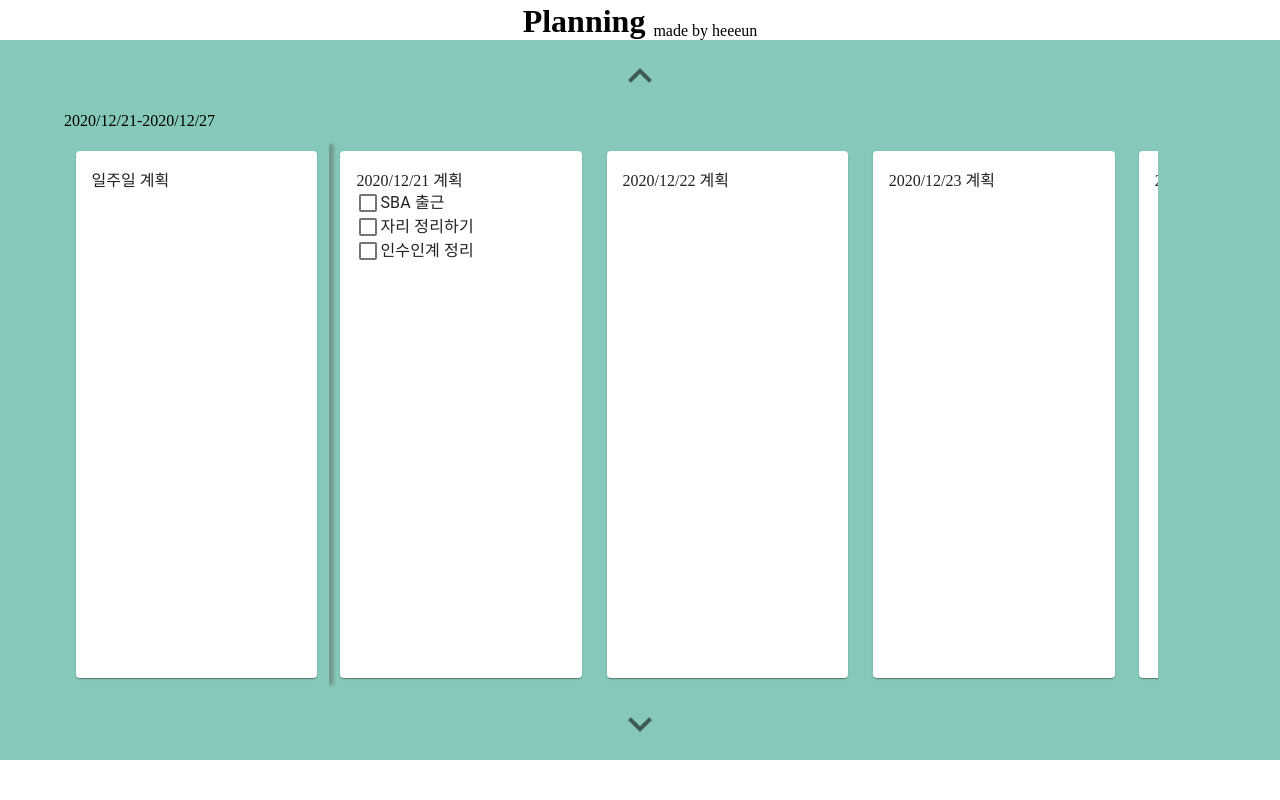
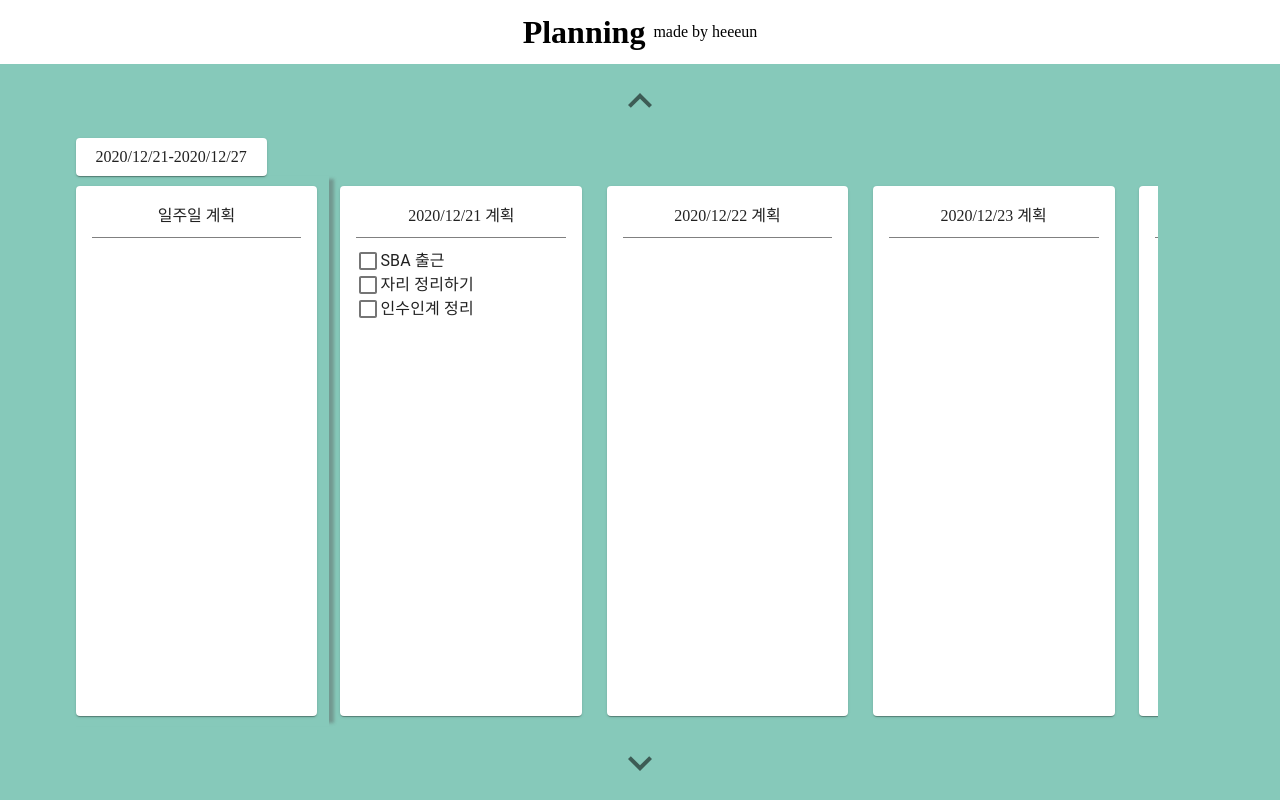
Before and after one commit to bucketressi/Planning, a React (Create React App) app in the folder source/frontend/: page / in a window 1280 px wide. Built offline with nearby package versions, Linux system fonts and the light colour scheme.

Commit message:
make check button work

```diff
--- a/source/frontend/src/View/Model.js
+++ b/source/frontend/src/View/Model.js
@@ -10,14 +10,14 @@ export const DayStateContext = createContext(null);
 export const PlanContextProvider = ({children}) => {
 	const [plan, setPlan] = useState({
 		"2020/12/20":[
-			{"Planning front 완성하기":1},
-			{"회사 갈 준비..":0},
-			{"// 개발자 회의하기":1}
+			{"Planning front 완성하기":true},
+			{"회사 갈 준비..":false},
+			{"// 개발자 회의하기":true}
 		],
 		"2020/12/21":[
-			{"SBA 출근":0},
-			{"자리 정리하기":0},
-			{"인수인계 정리":0}
+			{"SBA 출근":false},
+			{"자리 정리하기":false},
+			{"인수인계 정리":false}
 		]
 	});
 
--- a/source/frontend/src/View/ViewModel.js
+++ b/source/frontend/src/View/ViewModel.js
@@ -1,4 +1,4 @@
-import React from 'react';
+import React, { useEffect } from 'react';
 import { Header, Container } from './component';
 import { usePlanState, usePlanDispatch, useDayState } from './Model';
 
@@ -46,6 +46,10 @@ const ViewModel = () => {
 		}
 	}
 
+	useEffect(()=>{
+
+	},[plan]);
+
 	return (
 		<>
 		{
--- a/source/frontend/src/View/component/CardCom.js
+++ b/source/frontend/src/View/component/CardCom.js
@@ -1,10 +1,17 @@
-import { forwardRef, createRef, useState } from 'react';
+import { forwardRef, createRef, useState, useEffect } from 'react';
 import { CheckboxCom } from './';
 import { Grid, Card, CardContent } from '@material-ui/core';
 
 const CardCom = forwardRef((props, ref) => {
-	const [plan, setPlan] = useState(props.plan);
 	const todoRef = createRef();
+	const [update, forceUpdate] = useState(true);
+	const [plan, setPlan] = useState();
+
+	useEffect(()=>{
+		if(props.plan!=undefined && props.dayString!=undefined)
+			setPlan(props.plan[props.dayString]);
+		console.log(props);
+	},[props])
 
 	return(
 		<Card className="card-h" ref = {ref}>
@@ -18,14 +25,19 @@ const CardCom = forwardRef((props, ref) => {
 				</Grid>
 				<Grid className="card-content">
 					{plan?
-						Object.keys(plan).map( key => {
-							const todo = Object.keys(plan[key])[0];
-							const done = plan[key][todo];
+						Object.keys(plan).map( idx => {
+							const todo = Object.keys(plan[idx])[0];
+							const done = plan[idx][todo];
 							return(
 								<CheckboxCom
-									key = {key}
+									key = {idx}
 									todo = {todo}
 									done = {done}
+									toggleCheck = {() => {
+										props.changePlan(props.dayString, idx, todo, !done);
+										console.log('check 완료');
+										forceUpdate(!update);
+									}}
 									ref = {todoRef}
 								/>
 							);
--- a/source/frontend/src/View/component/CheckboxCom.js
+++ b/source/frontend/src/View/component/CheckboxCom.js
@@ -6,6 +6,7 @@ const CheckboxCom = forwardRef((props, ref) =>{
 		<Grid className="plan-row" ref = {ref}>
 			<Checkbox
 				checked = {props.done}
+				onChange = {props.toggleCheck}
 			/><Typography>{props.todo}</Typography>
 		</Grid>
 	);
--- a/source/frontend/src/View/component/Header.js
+++ b/source/frontend/src/View/component/Header.js
@@ -4,8 +4,10 @@ import { Grid } from '@material-ui/core';
 const Header = (props)=>{
 	return(
 		<Grid className="header">
-			<h1>{props.title}</h1>
-			<p>made by heeeun</p>
+			<Grid className="title-con">
+				<h1>{props.title}</h1>
+				<p>made by heeeun</p>
+			</Grid>
 		</Grid>
 	);
 }
--- a/source/frontend/src/View/component/Week.js
+++ b/source/frontend/src/View/component/Week.js
@@ -1,5 +1,5 @@
 import React, { useState, forwardRef, useEffect, createRef } from 'react';
-import { Grid } from '@material-ui/core';
+import { Grid, Paper } from '@material-ui/core';
 import { CardCom } from './';
 
 const Week = forwardRef((props, ref) => {
@@ -25,9 +25,9 @@ const Week = forwardRef((props, ref) => {
 				{
 					dayArray.length===0?
 						undefined:
-						<>
+						<Paper>
 							{dayArray[0]+"-"+dayArray[6]}
-						</>
+						</Paper>
 				}
 			</Grid>
 			<Grid className="space-con">
@@ -45,7 +45,10 @@ const Week = forwardRef((props, ref) => {
 									key= {index}
 									type='day'
 									dayString = {string}
-									plan = {props.plan[string]}
+									changePlan = {props.changePlan}
+									deletePlan = {props.deletePlan}
+									addPlan = {props.addPlan}
+									plan = {props.plan}
 									ref = {card}
 								/>
 							)
--- a/source/frontend/src/scss/_card.scss
+++ b/source/frontend/src/scss/_card.scss
@@ -2,6 +2,12 @@
 	width: 30%;
 	flex-shrink: 0;
 	margin-right: 3%;
+	.card-title{
+		text-align: center;
+		margin-bottom: 11px;
+		padding-bottom: 11px;
+		border-bottom: 1px solid gray;
+	}
 	.card-content{
 		.plan-row{
 			display: flex;
--- a/source/frontend/src/scss/_container.scss
+++ b/source/frontend/src/scss/_container.scss
@@ -1,6 +1,7 @@
 .container-h{
 	background-color: rgb(134, 201, 186);
-	height: 90vh;
+	height: 92vh;
+	min-height: 92vh;
     display: flex;
     flex-direction: column;
 	align-items: center;
--- a/source/frontend/src/scss/_header.scss
+++ b/source/frontend/src/scss/_header.scss
@@ -1,9 +1,16 @@
 .header{
 	display: flex;
-	align-items: flex-end;
+	align-content: center;
 	justify-content: center;
-	height: 5vh;
-	p{
-		margin-left: 8px;
+	width: 100%;
+	height: 8vh;
+	min-height: 8vh;
+	.title-con{
+		display: flex;
+		align-items: center;
+		justify-content: center;
+		p{
+			margin-left: 8px;
+		}
 	}
 }
--- a/source/frontend/src/scss/_week.scss
+++ b/source/frontend/src/scss/_week.scss
@@ -7,11 +7,15 @@
 	display: flex;
 	flex-direction: column;
 	.weekday-con{
-		height: 5%;
+		&>div{
+			display: inline-block;
+			padding: 10px 20px;
+			margin-left: 1%;
+		}
 	}
 	.space-con{
 		display: flex;
-		height: 95%;
+		height: 100%;
 		&>div{
 			display:flex;
 			padding: 10px 1%;
```
Also changed, not shown: 2 other files (tests, documents, lock files or other folders).
